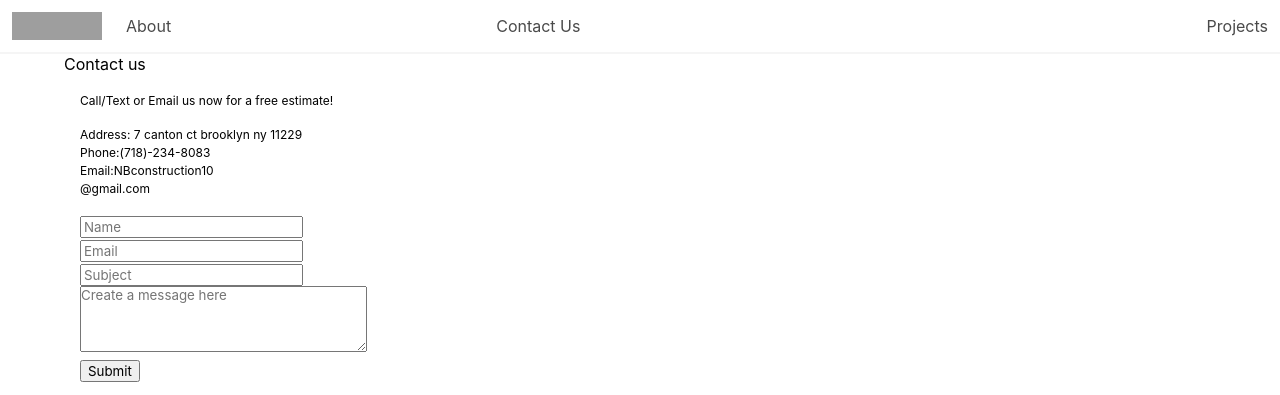
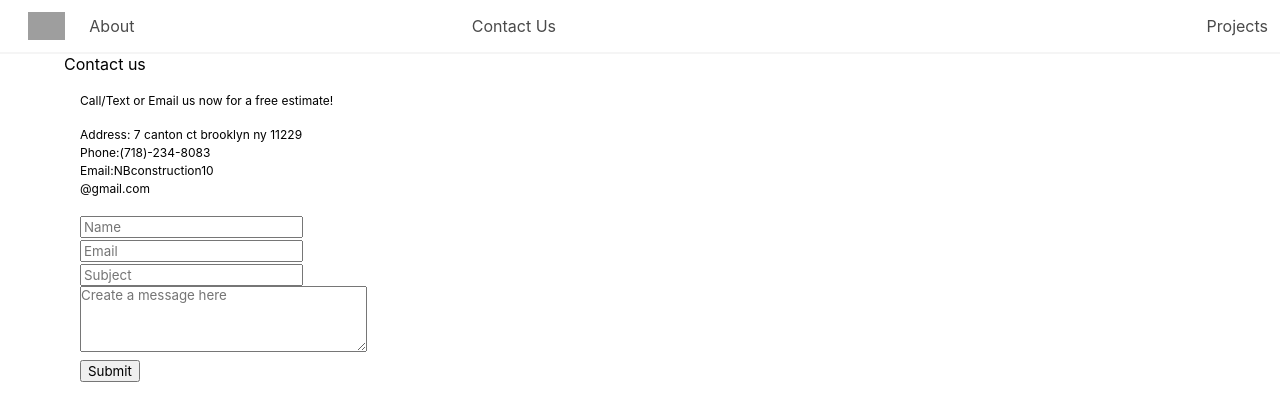
Before and after one commit to Bigs55stock/nbjcontracting, a Django app: page /customers/new/ in a window 1280 px wide. Shown: the top 395 px of the page. Run offline with Django 4.2, Linux system fonts and the light colour scheme; some libraries are stand-ins or nearby versions; grey boxes are pictures that could not be loaded.

Commit message:
nav edited

```diff
--- a/main_app/templates/base.html
+++ b/main_app/templates/base.html
@@ -14,7 +14,7 @@
     <body >
         <nav class="navbar has-shadow light" role="navigation" aria-label="main navigation">
             <div class="navbar-brand">
-                <a class="navbar-item" href="/"><img src ="https://i.imgur.com/HZjjSGh.png" style= "width:90px;"></a>
+                <a class="navbar-item is-6 ml-4" href="/"><img src ="https://i.imgur.com/la9JcHT.png"></a>
                 <a role="button" class="navbar-burger" aria-label="menu" aria-expanded="false">
                     <span aria-hidden="true"></span>
                     <span aria-hidden="true"></span>
```
